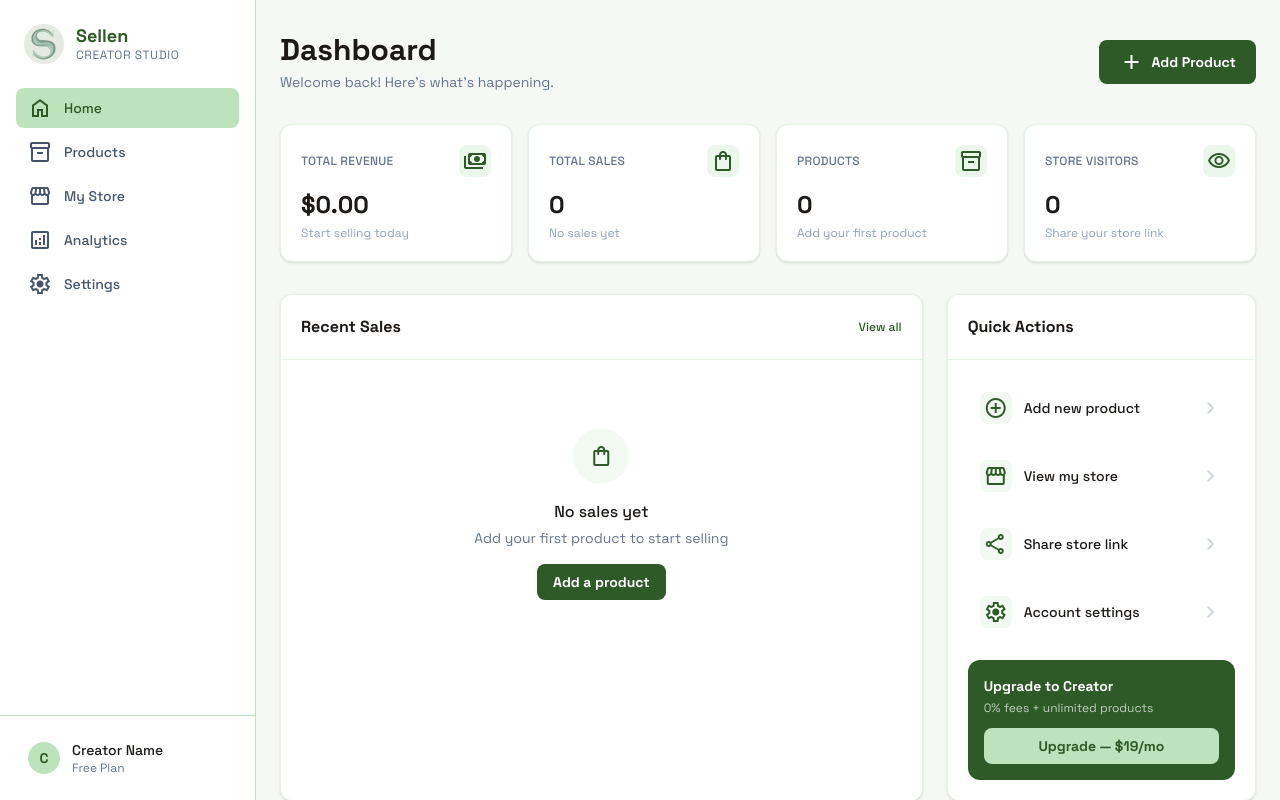
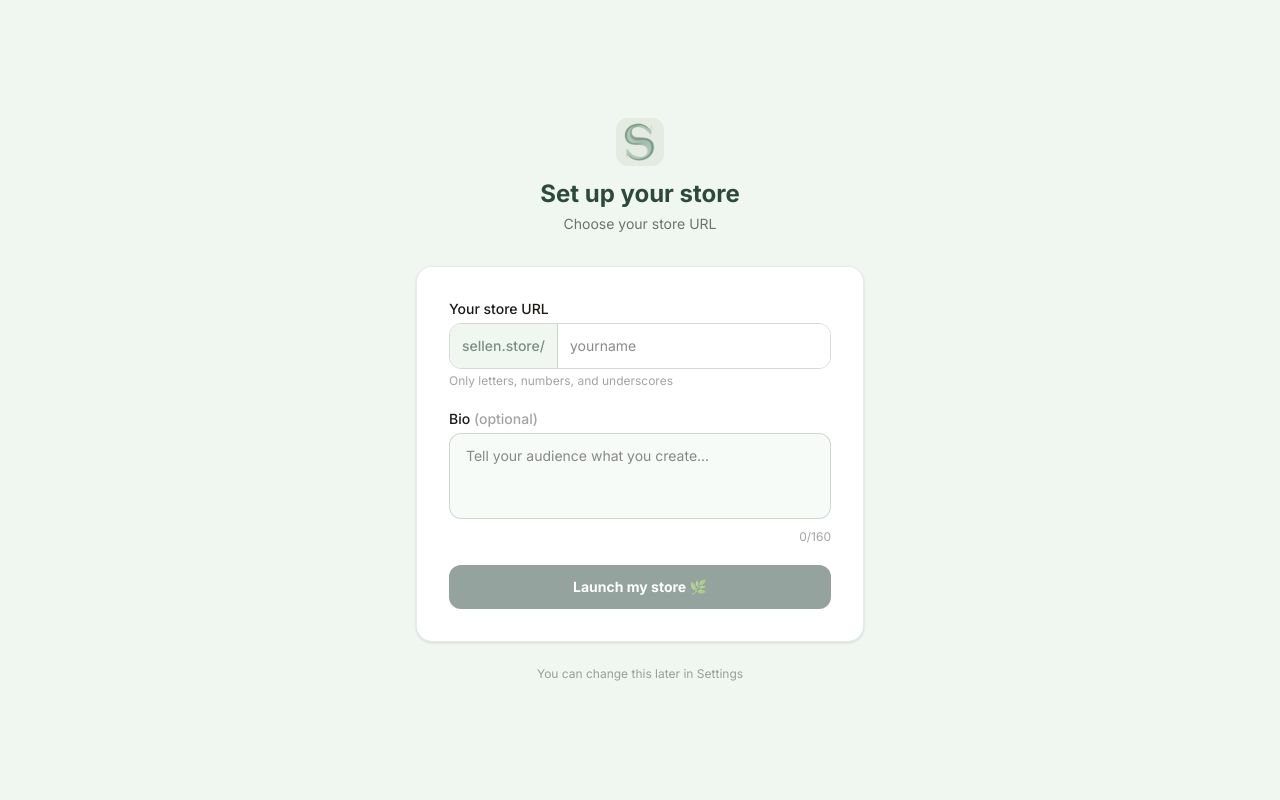
Before and after one commit to ESSAIDI-M/Sellen, a Next.js app: page /dashboard in a window 1280 px wide. Built offline with nearby package versions, Linux system fonts and the light colour scheme; no server answers.

Commit message:
add setup page

```diff
--- a/src/app/dashboard/page.tsx
+++ b/src/app/dashboard/page.tsx
@@ -1,177 +1,123 @@
 "use client";
+import { useState } from "react";
 import Image from "next/image";
-import Link from "next/link";
-import { useEffect } from "react";
 import { createClient } from "@/lib/supabase";
 import { useRouter } from "next/navigation";
 
-export default function Dashboard() {
+export default function Setup() {
+  const [username, setUsername] = useState("");
+  const [bio, setBio] = useState("");
+  const [loading, setLoading] = useState(false);
+  const [error, setError] = useState("");
+  const [checking, setChecking] = useState(false);
+  const [available, setAvailable] = useState<boolean | null>(null);
   const router = useRouter();
 
-  useEffect(() => {
-    const checkUsername = async () => {
-      const supabase = createClient();
-      const { data: { user } } = await supabase.auth.getUser();
-      if (!user) return;
-      const { data: profile } = await supabase
-        .from("profiles")
-        .select("username")
-        .eq("id", user.id)
-        .single();
-      if (!profile?.username) {
-        router.push("/dashboard/setup");
-      }
-    };
-    checkUsername();
-  }, [router]);
+  const checkUsername = async (value: string) => {
+    if (value.length < 3) { setAvailable(null); return; }
+    setChecking(true);
+    const supabase = createClient();
+    const { data } = await supabase
+      .from("profiles")
+      .select("username")
+      .eq("username", value)
+      .single();
+    setAvailable(!data);
+    setChecking(false);
+  };
+
+  const handleUsernameChange = (e: React.ChangeEvent<HTMLInputElement>) => {
+    const value = e.target.value.toLowerCase().replace(/[^a-z0-9_]/g, "");
+    setUsername(value);
+    checkUsername(value);
+  };
+
+  const handleSubmit = async (e: React.FormEvent) => {
+    e.preventDefault();
+    if (!available) return;
+    setLoading(true);
+    setError("");
+    const supabase = createClient();
+    const { data: { user } } = await supabase.auth.getUser();
+    if (!user) { router.push("/login"); return; }
+    const { error } = await supabase
+      .from("profiles")
+      .update({ username, bio })
+      .eq("id", user.id);
+    if (error) {
+      setError(error.message);
+      setLoading(false);
+    } else {
+      router.push("/dashboard");
+    }
+  };
 
   return (
-    <div className="flex h-screen overflow-hidden bg-white text-[#1c1917]" style={{fontFamily:"'Space Grotesk', sans-serif"}}>
+    <div className="min-h-screen bg-[#f0f7f0] flex items-center justify-center px-4">
+      <div className="w-full max-w-md">
+        <div className="text-center mb-8">
+          <Image src="/sellen.png" alt="Sellen" width={48} height={48} className="rounded-xl mx-auto mb-3" />
+          <h1 className="text-2xl font-bold text-[#2c493e]">Set up your store</h1>
+          <p className="text-[#1c1917]/60 text-sm mt-1">Choose your store URL</p>
+        </div>
 
-      {/* SIDEBAR */}
-      <aside className="w-64 border-r border-[#BCE3BC] bg-white flex-col hidden md:flex flex-shrink-0">
-        <div className="p-6 flex items-center gap-3">
-          <Image src="/sellen.png" alt="Sellen" width={40} height={40} className="rounded-full" />
-          <div>
-            <h1 className="font-bold text-lg leading-tight text-[#2D5A27]">Sellen</h1>
-            <p className="text-xs text-slate-500 uppercase tracking-wider">Creator Studio</p>
-          </div>
-        </div>
-        <nav className="flex-1 px-4 space-y-1">
-          {[
-            { icon: "home", label: "Home", href: "/dashboard", active: true },
-            { icon: "inventory_2", label: "Products", href: "/dashboard/products", active: false },
-            { icon: "storefront", label: "My Store", href: "/dashboard/store", active: false },
-            { icon: "analytics", label: "Analytics", href: "/dashboard/analytics", active: false },
-            { icon: "settings", label: "Settings", href: "/dashboard/settings", active: false },
-          ].map((item) => (
-            <Link
-              key={item.label}
-              href={item.href}
-              className={`flex items-center gap-3 px-3 py-2 rounded-lg text-sm font-medium transition-colors ${
-                item.active
-                  ? "bg-[#BCE3BC] text-[#2D5A27] font-bold"
-                  : "text-slate-600 hover:bg-[#BCE3BC]/20"
-              }`}
-            >
-              <span className="material-symbols-outlined text-xl">{item.icon}</span>
-              {item.label}
-            </Link>
-          ))}
-        </nav>
-        <div className="p-4 border-t border-[#BCE3BC]">
-          <div className="flex items-center gap-3 px-3 py-2">
-            <div className="w-8 h-8 rounded-full bg-[#BCE3BC] flex items-center justify-center text-[#2D5A27] font-bold text-sm">C</div>
+        <div className="bg-white rounded-2xl shadow-sm border border-[#2c493e]/10 p-8">
+          {error && (
+            <div className="mb-4 p-3 bg-red-50 border border-red-200 rounded-lg text-red-600 text-sm">{error}</div>
+          )}
+          <form onSubmit={handleSubmit} className="space-y-5">
             <div>
-              <p className="text-sm font-medium text-[#1c1917]">Creator Name</p>
-              <p className="text-xs text-slate-500">Free Plan</p>
-            </div>
-          </div>
-        </div>
-      </aside>
-
-      {/* MAIN CONTENT */}
-      <main className="flex-1 overflow-y-auto bg-[#f6f8f6]">
-        <div className="max-w-6xl mx-auto py-8 px-6">
-          <div className="flex items-center justify-between mb-8">
-            <div>
-              <h2 className="text-3xl font-bold text-[#1c1917]">Dashboard</h2>
-              <p className="text-slate-500 text-sm mt-1">Welcome back! Here&apos;s what&apos;s happening.</p>
-            </div>
-            <Link
-              href="/dashboard/products/new"
-              className="flex items-center gap-2 px-5 py-2.5 bg-[#2D5A27] text-white rounded-lg font-bold text-sm hover:bg-[#3d7a35] transition-colors"
-            >
-              <span className="material-symbols-outlined text-sm">add</span>
-              Add Product
-            </Link>
-          </div>
-
-          <div className="grid grid-cols-2 lg:grid-cols-4 gap-4 mb-8">
-            {[
-              { label: "Total Revenue", value: "$0.00", icon: "payments", change: "Start selling today" },
-              { label: "Total Sales", value: "0", icon: "shopping_bag", change: "No sales yet" },
-              { label: "Products", value: "0", icon: "inventory_2", change: "Add your first product" },
-              { label: "Store Visitors", value: "0", icon: "visibility", change: "Share your store link" },
-            ].map((stat) => (
-              <div key={stat.label} className="bg-white rounded-xl p-5 border border-[#BCE3BC]/40 shadow-sm">
-                <div className="flex items-center justify-between mb-3">
-                  <span className="text-xs font-medium text-slate-500 uppercase tracking-wide">{stat.label}</span>
-                  <div className="w-8 h-8 rounded-lg bg-[#BCE3BC]/30 flex items-center justify-center">
-                    <span className="material-symbols-outlined text-[#2D5A27] text-base">{stat.icon}</span>
-                  </div>
-                </div>
-                <p className="text-2xl font-bold text-[#1c1917]">{stat.value}</p>
-                <p className="text-xs text-slate-400 mt-1">{stat.change}</p>
+              <label className="block text-sm font-medium text-[#1c1917] mb-1">Your store URL</label>
+              <div className="flex items-center border border-[#2c493e]/20 rounded-xl overflow-hidden focus-within:ring-2 focus-within:ring-[#2c493e]/30">
+                <span className="px-3 py-3 bg-[#f0f7f0] text-[#2c493e]/60 text-sm font-medium border-r border-[#2c493e]/20 whitespace-nowrap">
+                  sellen.store/
+                </span>
+                <input
+                  type="text"
+                  value={username}
+                  onChange={handleUsernameChange}
+                  placeholder="yourname"
+                  required
+                  minLength={3}
+                  maxLength={30}
+                  className="flex-1 px-3 py-3 text-sm outline-none bg-white"
+                />
+                {checking && <span className="px-3 text-xs text-[#1c1917]/40">checking...</span>}
+                {!checking && available === true && <span className="px-3 text-xs text-green-600 font-bold">✓ available</span>}
+                {!checking && available === false && <span className="px-3 text-xs text-red-500 font-bold">✗ taken</span>}
               </div>
-            ))}
-          </div>
-
-          <div className="grid grid-cols-1 lg:grid-cols-3 gap-6">
-            <div className="lg:col-span-2 bg-white rounded-xl border border-[#BCE3BC]/40 shadow-sm">
-              <div className="p-5 border-b border-[#BCE3BC]/40 flex items-center justify-between">
-                <h3 className="font-bold text-[#1c1917]">Recent Sales</h3>
-                <Link href="/dashboard/analytics" className="text-xs text-[#2D5A27] font-medium hover:underline">View all</Link>
-              </div>
-              <div className="p-5">
-                <div className="flex flex-col items-center justify-center py-12 text-center">
-                  <div className="w-14 h-14 rounded-full bg-[#BCE3BC]/20 flex items-center justify-center mb-4">
-                    <span className="material-symbols-outlined text-[#2D5A27] text-2xl">shopping_bag</span>
-                  </div>
-                  <p className="font-medium text-[#1c1917] mb-1">No sales yet</p>
-                  <p className="text-sm text-slate-500 mb-4">Add your first product to start selling</p>
-                  <Link href="/dashboard/products/new" className="px-4 py-2 bg-[#2D5A27] text-white rounded-lg text-sm font-bold hover:bg-[#3d7a35] transition-colors">
-                    Add a product
-                  </Link>
-                </div>
-              </div>
+              <p className="text-xs text-[#1c1917]/40 mt-1">Only letters, numbers, and underscores</p>
             </div>
 
-            <div className="bg-white rounded-xl border border-[#BCE3BC]/40 shadow-sm">
-              <div className="p-5 border-b border-[#BCE3BC]/40">
-                <h3 className="font-bold text-[#1c1917]">Quick Actions</h3>
-              </div>
-              <div className="p-5 space-y-3">
-                {[
-                  { icon: "add_circle", label: "Add new product", href: "/dashboard/products/new" },
-                  { icon: "storefront", label: "View my store", href: "/" },
-                  { icon: "share", label: "Share store link", href: "#" },
-                  { icon: "settings", label: "Account settings", href: "/dashboard/settings" },
-                ].map((action) => (
-                  <Link key={action.label} href={action.href} className="flex items-center gap-3 p-3 rounded-lg hover:bg-[#BCE3BC]/10 transition-colors group">
-                    <div className="w-8 h-8 rounded-lg bg-[#BCE3BC]/20 flex items-center justify-center group-hover:bg-[#BCE3BC]/40 transition-colors">
-                      <span className="material-symbols-outlined text-[#2D5A27] text-base">{action.icon}</span>
-                    </div>
-                    <span className="text-sm font-medium text-[#1c1917]">{action.label}</span>
-                    <span className="material-symbols-outlined text-slate-300 text-base ml-auto">chevron_right</span>
-                  </Link>
-                ))}
-              </div>
-              <div className="mx-5 mb-5 p-4 bg-[#2D5A27] rounded-xl text-white">
-                <p className="font-bold text-sm mb-1">Upgrade to Creator</p>
-                <p className="text-xs text-white/70 mb-3">0% fees + unlimited products</p>
-                <button className="w-full py-2 bg-[#BCE3BC] text-[#2D5A27] rounded-lg text-sm font-bold hover:bg-[#a8d8a8] transition-colors">
-                  Upgrade — $19/mo
-                </button>
-              </div>
+            <div>
+              <label className="block text-sm font-medium text-[#1c1917] mb-1">
+                Bio <span className="text-[#1c1917]/40">(optional)</span>
+              </label>
+              <textarea
+                value={bio}
+                onChange={(e) => setBio(e.target.value)}
+                placeholder="Tell your audience what you create..."
+                maxLength={160}
+                rows={3}
+                className="w-full px-4 py-3 border border-[#2c493e]/20 rounded-xl text-sm focus:outline-none focus:ring-2 focus:ring-[#2c493e]/30 bg-[#f0f7f0]/50 resize-none"
+              />
+              <p className="text-xs text-[#1c1917]/40 mt-1 text-right">{bio.length}/160</p>
             </div>
-          </div>
 
-          <div className="mt-6 bg-[#BCE3BC]/20 border border-[#BCE3BC] rounded-xl p-5 flex items-center justify-between">
-            <div>
-              <p className="font-bold text-[#2D5A27]">Your store is live 🌿</p>
-              <p className="text-sm text-slate-600 mt-0.5">sellen.store/<span className="font-medium">yourname</span></p>
-            </div>
             <button
-              onClick={() => navigator.clipboard.writeText("https://sellen.store/yourname")}
-              className="flex items-center gap-2 px-4 py-2 bg-[#2D5A27] text-white rounded-lg text-sm font-bold hover:bg-[#3d7a35] transition-colors"
+              type="submit"
+              disabled={loading || !available || username.length < 3}
+              className="w-full py-3 bg-[#2c493e] text-white rounded-xl font-bold text-sm hover:bg-[#5a8a6e] transition-colors disabled:opacity-50 disabled:cursor-not-allowed"
             >
-              <span className="material-symbols-outlined text-sm">content_copy</span>
-              Copy link
+              {loading ? "Setting up..." : "Launch my store 🌿"}
             </button>
-          </div>
+          </form>
         </div>
-      </main>
+
+        <p className="text-center text-xs text-[#1c1917]/40 mt-6">
+          You can change this later in Settings
+        </p>
+      </div>
     </div>
   );
 }
```
